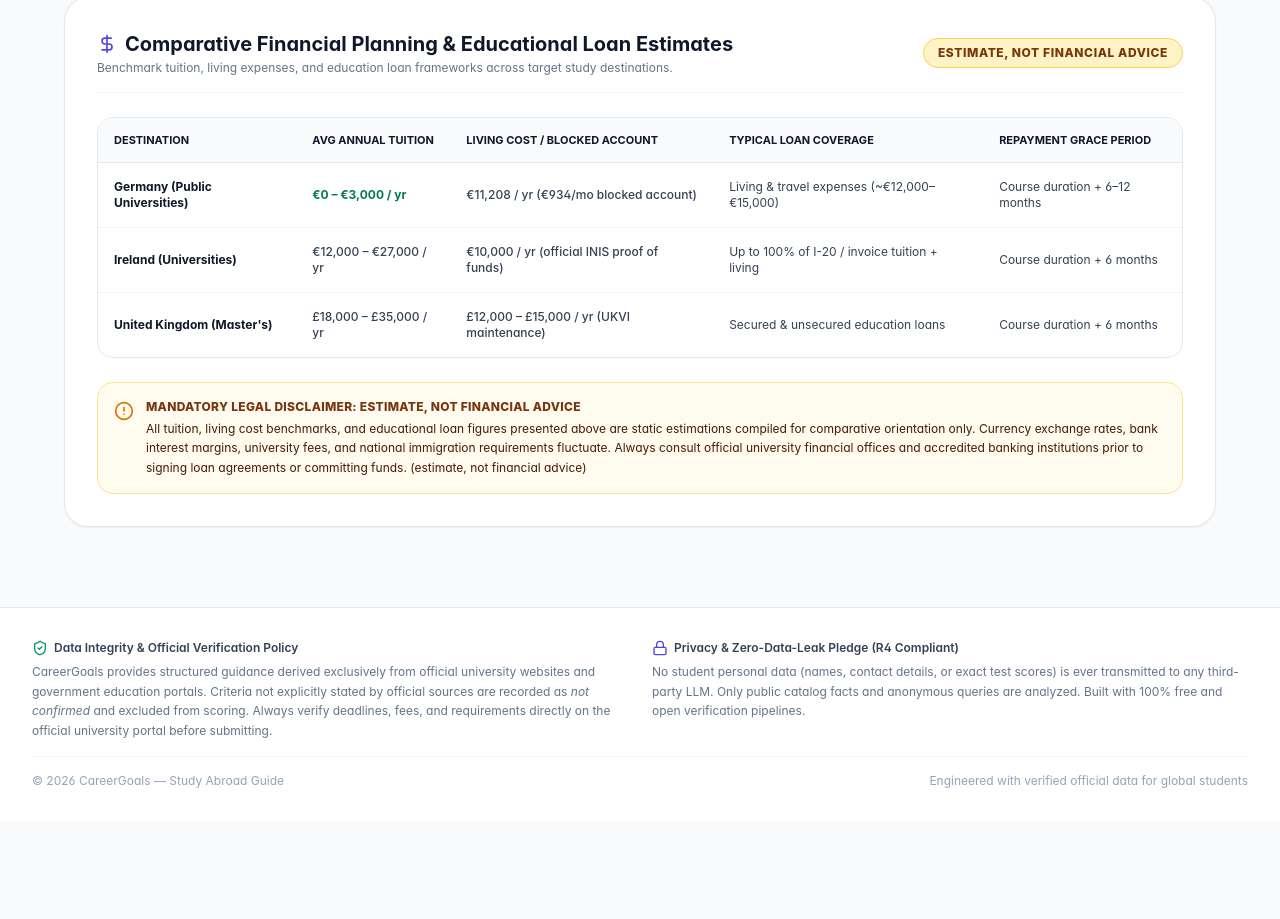
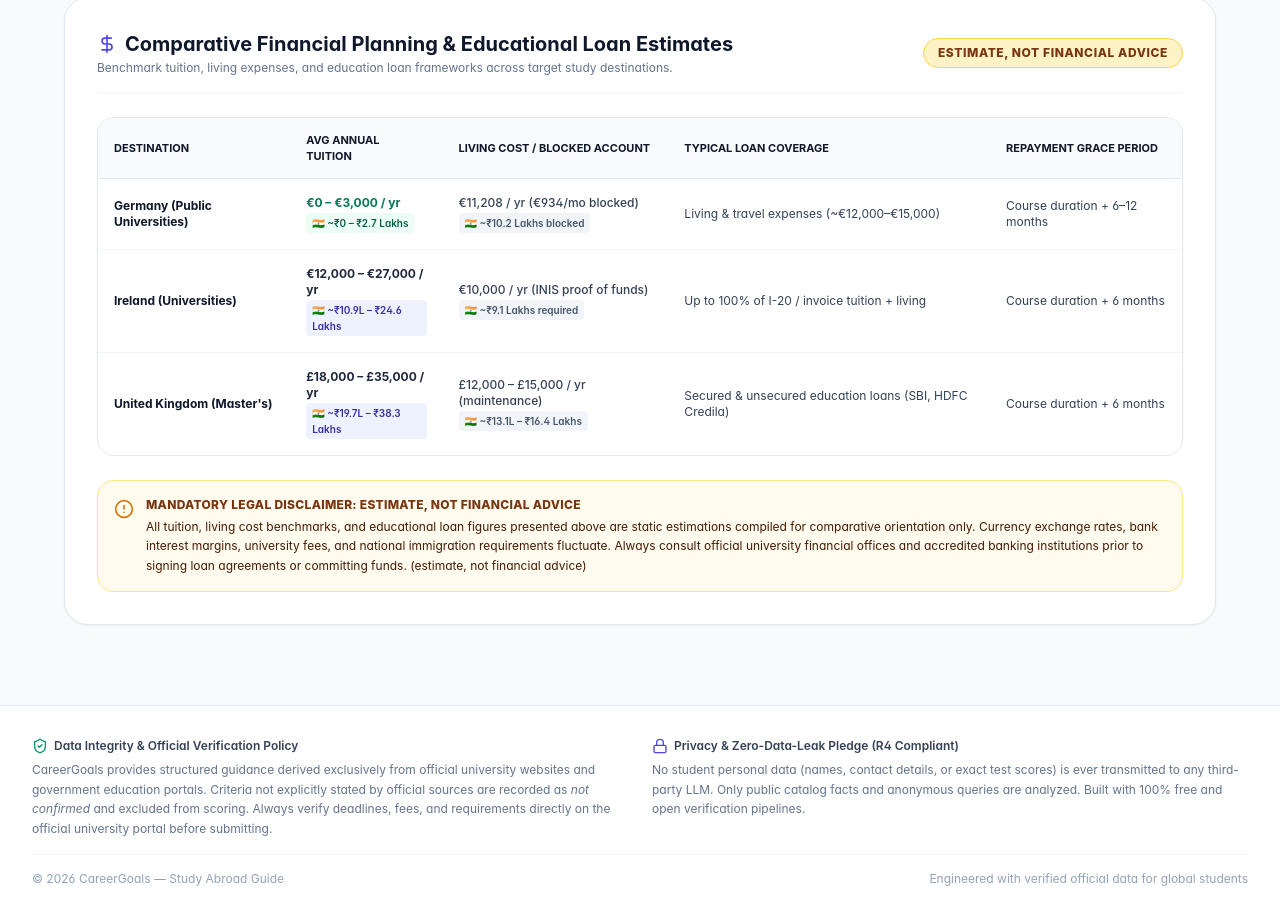
Before and after one commit to Aish-transitminds/Career_Goals.ai, a React (Vite) app: page /roadmap in a window 1280 px wide. Shown: the part 2340-3259 px from the top of the page. Before the commit the page ends 3161 px from the top, so only its background shows below. Built offline with nearby package versions, Linux system fonts and the light colour scheme; no server answers; the database is empty; sample sign-in values are in the browser's storage.

Commit message:
feat: add real-time Indian Rupee (INR Lakhs) conversion across budget, tuition, and financial planning

```diff
--- a/src/pages/CountryGuidePage.tsx
+++ b/src/pages/CountryGuidePage.tsx
@@ -230,15 +230,20 @@ export const CountryGuidePage: React.FC = () => {
               <p className="text-xs text-slate-700 leading-relaxed font-medium">
                 {activeCountry.costRange}
               </p>
-              <div className="p-3 bg-slate-50 rounded-xl border border-slate-100 text-xs text-slate-600 space-y-1">
-                <span className="font-semibold text-slate-800">Financial Proof Requirement:</span>
+              <div className="p-3 bg-slate-50 rounded-xl border border-slate-100 text-xs text-slate-600 space-y-2">
+                <div className="flex items-center justify-between">
+                  <span className="font-semibold text-slate-800">Financial Proof Requirement:</span>
+                  <span className="text-[10px] font-bold text-emerald-800 bg-emerald-50 px-2 py-0.5 rounded border border-emerald-200">
+                    🇮🇳 Indian Student Reference
+                  </span>
+                </div>
                 <p>
                   {activeCountryId === 'germany' &&
-                    'Requires a Sperrkonto (blocked account) with €11,904/year (€992/month) deposited prior to visa issuance.'}
+                    'Requires a Sperrkonto (blocked account) with €11,904/year (€992/month) [approx. ₹10.86 Lakhs INR] deposited prior to visa issuance.'}
                   {activeCountryId === 'ireland' &&
-                    'Requires evidence of immediate access to at least €10,000 for living expenses in addition to paid course tuition.'}
+                    'Requires evidence of immediate access to at least €10,000 for living expenses [approx. ₹9.12 Lakhs INR] in addition to paid course tuition.'}
                   {activeCountryId === 'uk' &&
-                    'Requires maintenance funds (£1,334/mo for London or £1,023/mo outside) held consecutively for at least 28 days.'}
+                    'Requires maintenance funds (£1,334/mo [approx. ₹1.46L/mo] for London or £1,023/mo [approx. ₹1.12L/mo] outside) held consecutively for at least 28 days.'}
                 </p>
               </div>
             </div>
--- a/src/pages/MatchesPage.tsx
+++ b/src/pages/MatchesPage.tsx
@@ -15,6 +15,7 @@ import { RuleChangedBanner } from '../components/common/RuleChangedBanner';
 import { VerifiedBadge } from '../components/common/VerifiedBadge';
 import { FitTierBadge } from '../components/common/FitTierBadge';
 import { RequirementChip } from '../components/common/RequirementChip';
+import { getTuitionInrEstimate } from '../utils/currencyUtils';
 import {
   Search,
   ExternalLink,
@@ -308,8 +309,15 @@ export const MatchesPage: React.FC = () => {
 
                   {/* Tuition & Deadline Row */}
                   <div className="grid grid-cols-1 sm:grid-cols-2 gap-2 text-xs text-slate-600 bg-slate-50 p-3 rounded-xl border border-slate-100">
-                    <div>
-                      <span className="font-semibold text-slate-700">Tuition Fee:</span> {u.tuition}
+                    <div className="flex flex-wrap items-center gap-1.5">
+                      <span className="font-semibold text-slate-700">Tuition Fee:</span>
+                      <span>{u.tuition}</span>
+                      {getTuitionInrEstimate(u.tuition) && (
+                        <span className="px-2 py-0.5 rounded-md bg-emerald-100/80 text-emerald-900 font-bold text-[11px] tracking-tight inline-flex items-center gap-1 shadow-2xs">
+                          <span>🇮🇳</span>
+                          <span>{getTuitionInrEstimate(u.tuition)}</span>
+                        </span>
+                      )}
                     </div>
                     <div>
                       <span className="font-semibold text-slate-700">Deadline:</span>{' '}
--- a/src/pages/OnboardingPage.tsx
+++ b/src/pages/OnboardingPage.tsx
@@ -18,6 +18,7 @@ import {
   Euro,
   Info,
 } from 'lucide-react';
+import { convertEurToInr } from '../utils/currencyUtils';
 
 const AVAILABLE_COUNTRIES = [
   { id: 'germany', name: 'Germany', desc: 'Tuition-free options, uni-assist, DAAD' },
@@ -408,6 +409,24 @@ export const OnboardingPage: React.FC = () => {
             />
           </div>
 
+          {/* Real-time Indian Rupee (INR) Side-by-Side Display */}
+          <div className="p-3 bg-gradient-to-r from-emerald-50 to-teal-50/50 border border-emerald-200/80 rounded-xl text-xs flex flex-col sm:flex-row sm:items-center justify-between gap-1.5 shadow-2xs">
+            <div className="flex items-center gap-2">
+              <span className="font-bold text-emerald-800 flex items-center gap-1">
+                🇮🇳 Approx. in Indian Rupees:
+              </span>
+              <span className="font-extrabold text-emerald-950 text-sm">
+                {convertEurToInr(budget).inrCompact}
+              </span>
+              <span className="text-emerald-700 text-[11px] font-medium hidden sm:inline">
+                ({convertEurToInr(budget).inrFormatted})
+              </span>
+            </div>
+            <span className="text-[10px] text-emerald-700 font-semibold bg-emerald-100/60 px-2 py-0.5 rounded-md self-start sm:self-auto">
+              1 EUR ≈ ₹91.25
+            </span>
+          </div>
+
           {/* Quick Presets */}
           <div className="flex flex-wrap gap-2 pt-1">
             {[
--- a/src/pages/RejectionRoadmapPage.tsx
+++ b/src/pages/RejectionRoadmapPage.tsx
@@ -521,23 +521,53 @@ ${user?.email || 'email@example.com'}`;
             <tbody className="divide-y divide-slate-100">
               <tr className="hover:bg-slate-50/70 transition-colors">
                 <td className="py-4 px-4 font-bold text-slate-900">Germany (Public Universities)</td>
-                <td className="py-4 px-4 text-emerald-700 font-bold">€0 – €3,000 / yr</td>
-                <td className="py-4 px-4 font-medium">€11,208 / yr (€934/mo blocked account)</td>
+                <td className="py-4 px-4">
+                  <span className="text-emerald-700 font-bold block">€0 – €3,000 / yr</span>
+                  <span className="text-[10px] text-emerald-800 font-semibold bg-emerald-50 px-1.5 py-0.5 rounded inline-block mt-0.5">
+                    🇮🇳 ~₹0 – ₹2.7 Lakhs
+                  </span>
+                </td>
+                <td className="py-4 px-4 font-medium">
+                  <span className="block">€11,208 / yr (€934/mo blocked)</span>
+                  <span className="text-[10px] text-slate-600 font-semibold bg-slate-100 px-1.5 py-0.5 rounded inline-block mt-0.5">
+                    🇮🇳 ~₹10.2 Lakhs blocked
+                  </span>
+                </td>
                 <td className="py-4 px-4">Living & travel expenses (~€12,000–€15,000)</td>
                 <td className="py-4 px-4">Course duration + 6–12 months</td>
               </tr>
               <tr className="hover:bg-slate-50/70 transition-colors">
                 <td className="py-4 px-4 font-bold text-slate-900">Ireland (Universities)</td>
-                <td className="py-4 px-4 font-medium">€12,000 – €27,000 / yr</td>
-                <td className="py-4 px-4 font-medium">€10,000 / yr (official INIS proof of funds)</td>
+                <td className="py-4 px-4">
+                  <span className="font-bold text-slate-800 block">€12,000 – €27,000 / yr</span>
+                  <span className="text-[10px] text-indigo-800 font-semibold bg-indigo-50 px-1.5 py-0.5 rounded inline-block mt-0.5">
+                    🇮🇳 ~₹10.9L – ₹24.6 Lakhs
+                  </span>
+                </td>
+                <td className="py-4 px-4 font-medium">
+                  <span className="block">€10,000 / yr (INIS proof of funds)</span>
+                  <span className="text-[10px] text-slate-600 font-semibold bg-slate-100 px-1.5 py-0.5 rounded inline-block mt-0.5">
+                    🇮🇳 ~₹9.1 Lakhs required
+                  </span>
+                </td>
                 <td className="py-4 px-4">Up to 100% of I-20 / invoice tuition + living</td>
                 <td className="py-4 px-4">Course duration + 6 months</td>
               </tr>
               <tr className="hover:bg-slate-50/70 transition-colors">
                 <td className="py-4 px-4 font-bold text-slate-900">United Kingdom (Master's)</td>
-                <td className="py-4 px-4 font-medium">£18,000 – £35,000 / yr</td>
-                <td className="py-4 px-4 font-medium">£12,000 – £15,000 / yr (UKVI maintenance)</td>
-                <td className="py-4 px-4">Secured & unsecured education loans</td>
+                <td className="py-4 px-4">
+                  <span className="font-bold text-slate-800 block">£18,000 – £35,000 / yr</span>
+                  <span className="text-[10px] text-indigo-800 font-semibold bg-indigo-50 px-1.5 py-0.5 rounded inline-block mt-0.5">
+                    🇮🇳 ~₹19.7L – ₹38.3 Lakhs
+                  </span>
+                </td>
+                <td className="py-4 px-4 font-medium">
+                  <span className="block">£12,000 – £15,000 / yr (maintenance)</span>
+                  <span className="text-[10px] text-slate-600 font-semibold bg-slate-100 px-1.5 py-0.5 rounded inline-block mt-0.5">
+                    🇮🇳 ~₹13.1L – ₹16.4 Lakhs
+                  </span>
+                </td>
+                <td className="py-4 px-4">Secured & unsecured education loans (SBI, HDFC Credila)</td>
                 <td className="py-4 px-4">Course duration + 6 months</td>
               </tr>
             </tbody>
--- /dev/null
+++ b/src/utils/currencyUtils.ts
@@ -0,0 +1,127 @@
+/**
+ * CareerGoals - Real-Time Indian Rupee (INR) Currency Conversion Utility
+ * File: src/utils/currencyUtils.ts
+ *
+ * Tailored for Indian students evaluating study-abroad programs.
+ * Provides transparent, side-by-side conversions in the Indian numbering system (Lakhs / Crores / ₹).
+ */
+
+// Authoritative benchmark foreign exchange rates (INR)
+export const EXCHANGE_RATES = {
+  EUR: 91.25, // 1 EUR ≈ ₹91.25 INR
+  GBP: 109.50, // 1 GBP ≈ ₹109.50 INR
+  USD: 84.10, // 1 USD ≈ ₹84.10 INR
+};
+
+/**
+ * Formats a raw INR number into readable Indian Rupee representation (e.g. ₹9.12 Lakhs or ₹45,000)
+ */
+export function formatInr(amountInr: number, compact: boolean = true): string {
+  if (isNaN(amountInr) || amountInr <= 0) {
+    return '₹0';
+  }
+
+  if (compact) {
+    if (amountInr >= 10000000) {
+      // Crores
+      const cr = amountInr / 10000000;
+      return `₹${cr.toFixed(2)} Cr`;
+    }
+    if (amountInr >= 100000) {
+      // Lakhs
+      const lakhs = amountInr / 100000;
+      return `₹${lakhs.toFixed(2)} Lakhs`;
+    }
+    if (amountInr >= 1000) {
+      const k = amountInr / 1000;
+      return `₹${k.toFixed(1)}k`;
+    }
+  }
+
+  // Standard Indian numbering locale
+  return new Intl.NumberFormat('en-IN', {
+    style: 'currency',
+    currency: 'INR',
+    maximumFractionDigits: 0,
+  }).format(amountInr);
+}
+
+/**
+ * Converts EUR budget amount to INR
+ */
+export function convertEurToInr(eur: number | string | null | undefined): {
+  inrRaw: number;
+  inrFormatted: string;
+  inrCompact: string;
+} {
+  const num = typeof eur === 'string' ? parseFloat(eur) : Number(eur || 0);
+  if (isNaN(num) || num <= 0) {
+    return { inrRaw: 0, inrFormatted: '₹0', inrCompact: '₹0' };
+  }
+
+  const inrRaw = num * EXCHANGE_RATES.EUR;
+  return {
+    inrRaw,
+    inrFormatted: formatInr(inrRaw, false),
+    inrCompact: formatInr(inrRaw, true),
+  };
+}
+
+/**
+ * Converts GBP to INR
+ */
+export function convertGbpToInr(gbp: number | string | null | undefined): {
+  inrRaw: number;
+  inrFormatted: string;
+  inrCompact: string;
+} {
+  const num = typeof gbp === 'string' ? parseFloat(gbp) : Number(gbp || 0);
+  if (isNaN(num) || num <= 0) {
+    return { inrRaw: 0, inrFormatted: '₹0', inrCompact: '₹0' };
+  }
+
+  const inrRaw = num * EXCHANGE_RATES.GBP;
+  return {
+    inrRaw,
+    inrFormatted: formatInr(inrRaw, false),
+    inrCompact: formatInr(inrRaw, true),
+  };
+}
+
+/**
+ * Parses tuition strings like "€6,000 / semester", "£16,500 / year", "€0 (tuition-free)"
+ * and produces a clean INR conversion indicator.
+ */
+export function getTuitionInrEstimate(tuitionStr: string | null | undefined): string | null {
+  if (!tuitionStr) return null;
+
+  const lower = tuitionStr.toLowerCase();
+
+  // If free / 0
+  if (lower.includes('€0') || lower.includes('free') || lower.includes('tuition-free')) {
+    return '₹0 Tuition (Free Public Edu)';
+  }
+
+  // Check for EUR: e.g. €6,000 or €12,500
+  const eurMatch = tuitionStr.match(/€\s*([\d,]+(?:\.\d+)?)/);
+  if (eurMatch && eurMatch[1]) {
+    const rawVal = parseFloat(eurMatch[1].replace(/,/g, ''));
+    if (!isNaN(rawVal) && rawVal > 0) {
+      const inr = rawVal * EXCHANGE_RATES.EUR;
+      const isSemester = lower.includes('sem') || lower.includes('semester');
+      return `~${formatInr(inr, true)}${isSemester ? '/sem' : '/yr'}`;
+    }
+  }
+
+  // Check for GBP: e.g. £16,500 or £24,000
+  const gbpMatch = tuitionStr.match(/£\s*([\d,]+(?:\.\d+)?)/);
+  if (gbpMatch && gbpMatch[1]) {
+    const rawVal = parseFloat(gbpMatch[1].replace(/,/g, ''));
+    if (!isNaN(rawVal) && rawVal > 0) {
+      const inr = rawVal * EXCHANGE_RATES.GBP;
+      return `~${formatInr(inr, true)}/yr`;
+    }
+  }
+
+  return null;
+}
```
